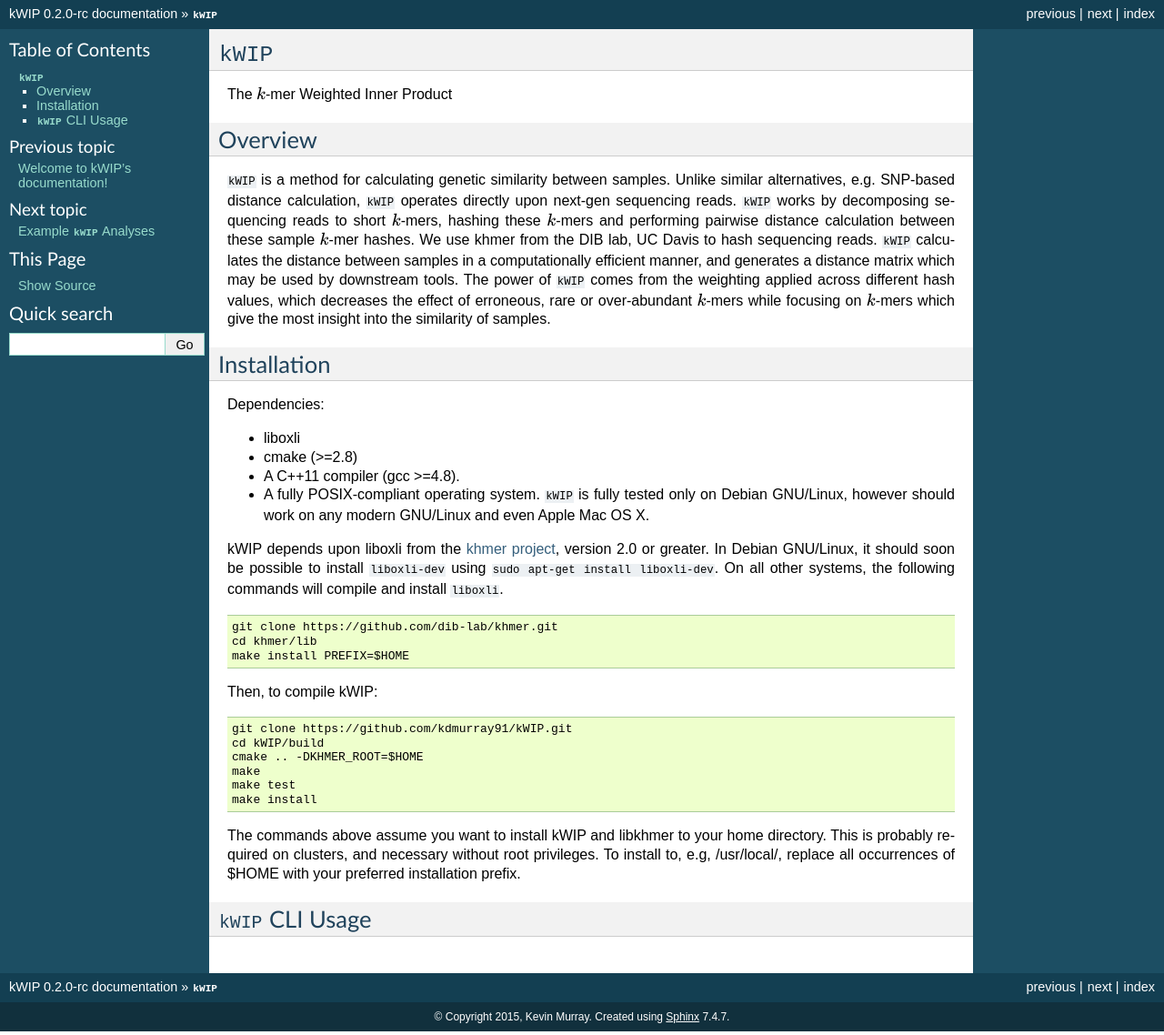
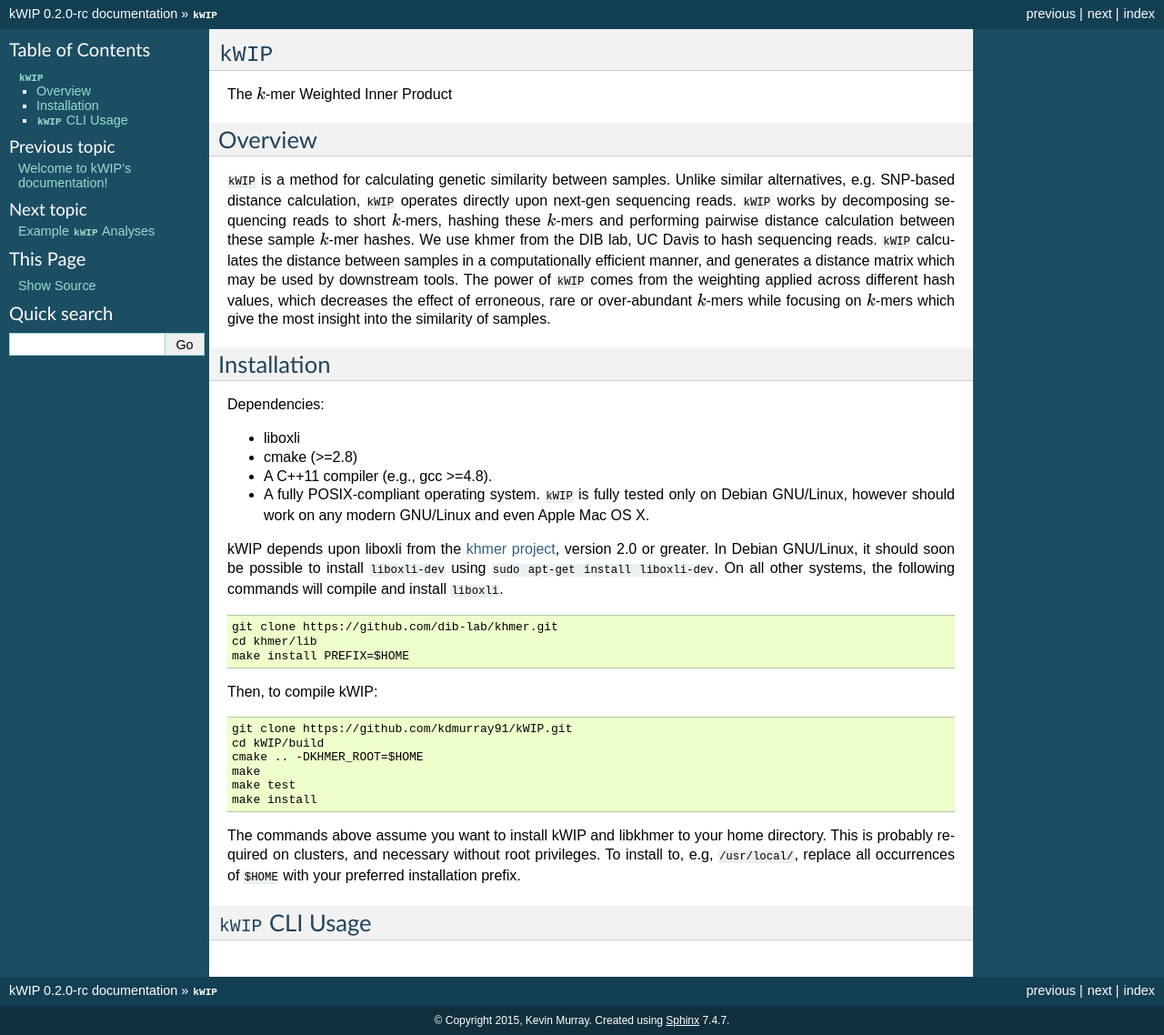
Before and after one commit to kdm9/kWIP, a Sphinx documentation site: the page built from doc/kwip.rst, in a window 1280 px wide. Shown: the whole page at 91% size. Built offline with Sphinx 7.4.7, drawn with Linux system fonts in a browser that asks for light colours.

```diff
--- a/doc/kwip.rst
+++ b/doc/kwip.rst
@@ -21,6 +21,7 @@ values, which decreases the effect of erroneous, rare or over-abundant
 :math:`k`-mers while focusing on :math:`k`-mers which give the most insight
 into the similarity of samples.
 
+
 Installation
 ~~~~~~~~~~~~
 
@@ -28,7 +29,7 @@ Dependencies:
 
 - liboxli
 - cmake (>=2.8)
-- A C++11 compiler (gcc >=4.8).
+- A C++11 compiler (e.g., gcc >=4.8).
 - A fully POSIX-compliant operating system. ``kWIP`` is fully tested only on
   Debian GNU/Linux, however should work on any modern GNU/Linux and even Apple
   Mac OS X.
@@ -58,8 +59,8 @@ Then, to compile kWIP:
 
 The commands above assume you want to install kWIP and libkhmer to your home
 directory. This is probably required on clusters, and necessary without root
-privileges. To install to, e.g, /usr/local/, replace all occurrences of $HOME
-with your preferred installation prefix.
+privileges. To install to, e.g, ``/usr/local/``, replace all occurrences of
+``$HOME`` with your preferred installation prefix.
 
 
 ``kWIP`` CLI Usage
```
